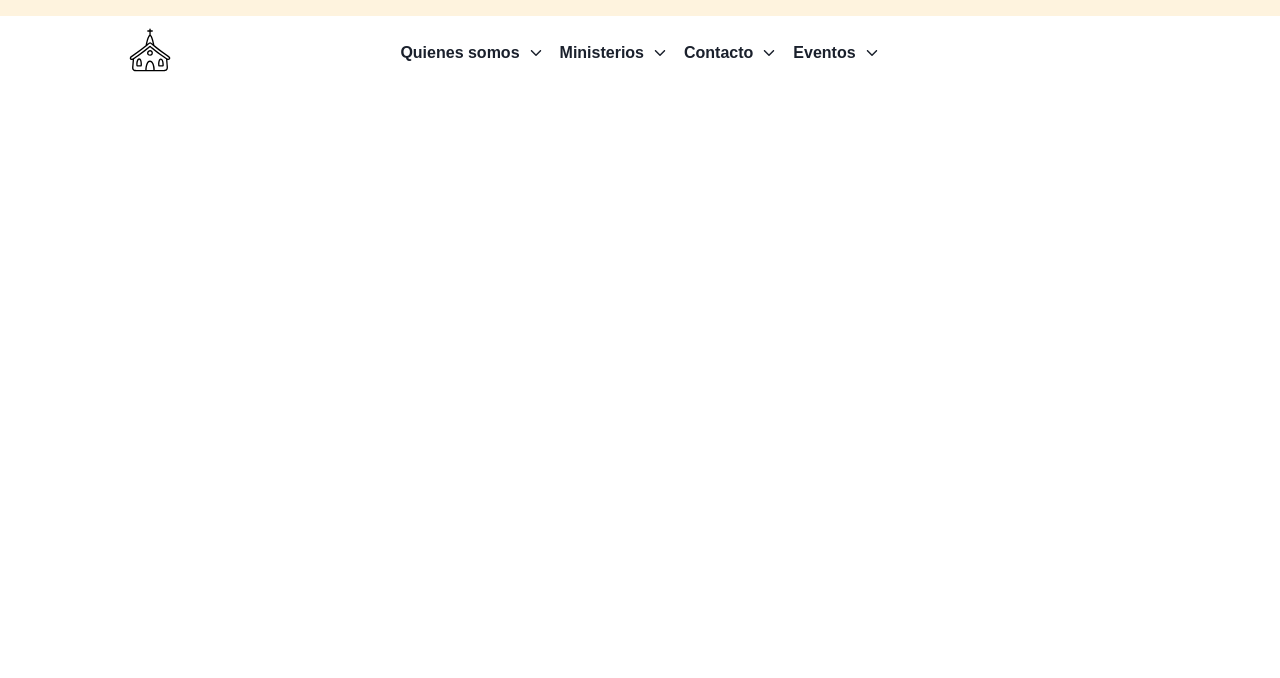
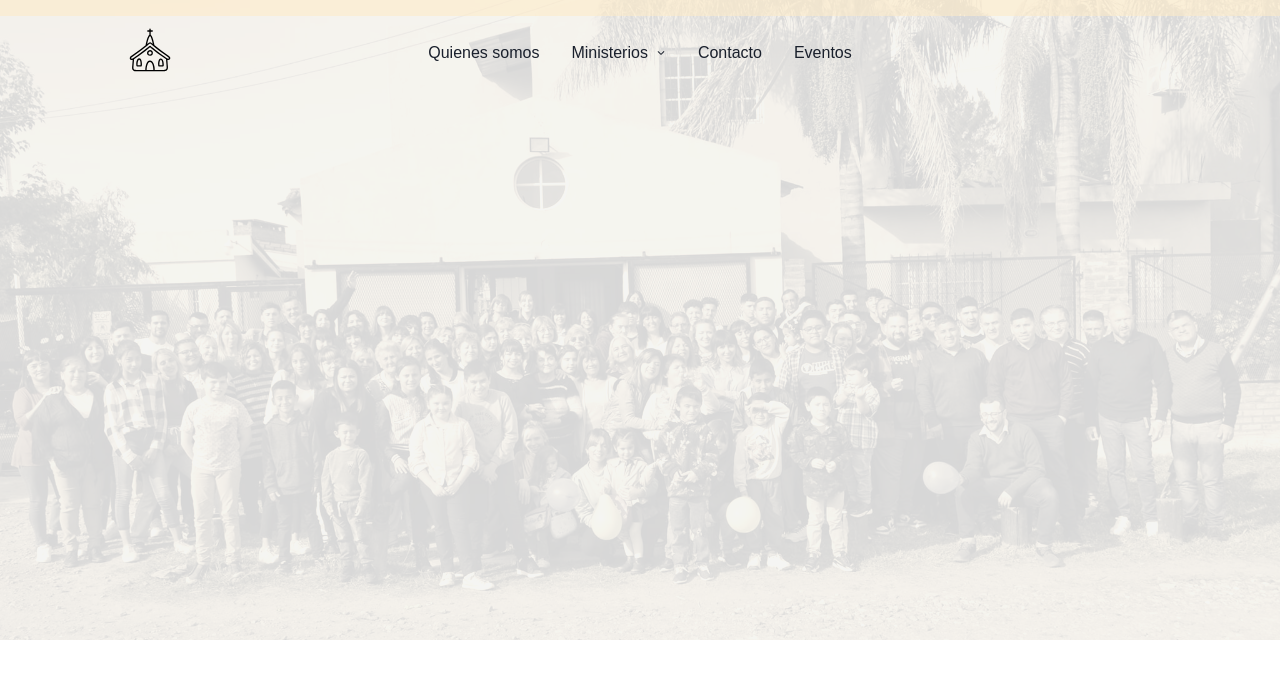
Before and after one commit to Agus9217/iglesia-production, a Next.js app: page / in a window 1280 px wide. Shown: the top 678 px of the page. Built offline with nearby package versions, Linux system fonts and the light colour scheme.

Commit message:
adding some transitions with motion

```diff
--- a/package.json
+++ b/package.json
@@ -13,10 +13,12 @@
     "@chakra-ui/react": "^2.8.2",
     "@emotion/react": "^11.13.0",
     "@emotion/styled": "^11.13.0",
+    "@fontsource-variable/montserrat": "^5.0.19",
     "framer-motion": "^11.3.21",
     "next": "14.2.5",
     "react": "^18",
-    "react-dom": "^18"
+    "react-dom": "^18",
+    "react-icons": "^5.2.1"
   },
   "devDependencies": {
     "@types/node": "^20",
--- /dev/null
+++ b/src/app/components/hero/Hero.tsx
@@ -0,0 +1,26 @@
+import { AspectRatio, Box } from '@chakra-ui/react'
+import Image from 'next/image'
+import img from '../../assets/img/iglesia-hero-img.jpg'
+
+export const Hero = () => {
+  return (
+    <Box
+      position={'relative'}
+      top={0}
+      w={'100%'}
+    >
+      <AspectRatio
+        m={0}
+        p={0}
+        ratio={4 / 2}
+      >
+        <Box
+          as={Image}
+          src={img}
+          alt={'Iglesia Cristiana Barrio Nuevo'}
+          filter={'opacity(20%) sepia(90%) contrast(60%)'}
+        />
+      </AspectRatio>
+    </Box>
+  )
+}
--- a/src/app/components/index.tsx
+++ b/src/app/components/index.tsx
@@ -1 +1,2 @@
+export { Hero } from "./hero/Hero";
 export { Navbar } from "./navbar/Navbar";
--- a/src/app/components/navbar/DesktopNavbar.tsx
+++ b/src/app/components/navbar/DesktopNavbar.tsx
@@ -5,9 +5,12 @@ import logo from '../../assets/img/church-logo.svg'
 import { IoIosArrowDown } from "react-icons/io";
 import Image from 'next/image'
 import { navItem } from './nav-item'
-import { Link } from '@chakra-ui/next-js'
+import { motion } from 'framer-motion';
+
+const MotionButton = motion(Button)
 
 export const DesktopNavbar = () => {
+
   return (
     <Stack
       spacing={0}
@@ -20,12 +23,26 @@ export const DesktopNavbar = () => {
         alignItems={'center'}
         justifyContent={'center'}
       >
+        <MotionButton
+          as={'a'}
+          variant={'ghost'}
+          href={'/'}
+          _hover={{
+            style: 'none'
+          }}
+          _active={{
+            style: 'none'
+          }}
+          whileHover={{ scale: 0.9 }}
+          whileTap={{ scale: 1.2 }}
+        >
           <Image
             src={logo}
             alt={'Logo iglesia cristiana en barrio nuevo'}
             width={60}
             height={60}
           />
+        </MotionButton>
       </Flex>
       <Flex
         flexGrow={2}
@@ -43,13 +60,16 @@ export const DesktopNavbar = () => {
                 <Button
                   as={'a'}
                   href={item.href ?? '#'}
-                  p={2}
+                  p={4}
+                  _hover={{
+                    bg: 'orange.100'
+                  }}
+                  rounded={'none'}
                   variant={'ghost'}
-                  _hover={{
-                    color: 'orange.300'
-                  }}
-                  rightIcon={<IoIosArrowDown />}
-
+                  fontWeight={'medium'}
+                  rightIcon={
+                    item.children && <IoIosArrowDown size={'10px'} />
+                  }
                 >
                   {item.label}
                 </Button>
@@ -78,7 +98,7 @@ export const DesktopNavbar = () => {
                             display={'block'}
                             p={4}
                             _hover={{
-                              bg: 'orange.50'
+                              bg: 'orange.100'
                             }}
                           >
                             {item.label}
--- a/src/app/components/navbar/Navbar.tsx
+++ b/src/app/components/navbar/Navbar.tsx
@@ -4,12 +4,6 @@ import { DesktopNavbar } from './DesktopNavbar'
 
 export const Navbar = () => {
   return (
-    <>
-      <Divider
-        borderColor={'orange.100'}
-        borderWidth={'8px'}
-        mb={2}
-      />
     <Stack
       as={'header'}
       spacing={0}
@@ -18,11 +12,18 @@ export const Navbar = () => {
       w={'100%'}
       top={0}
       justifyContent={'center'}
+      zIndex={1000}
     >
+      <Divider
+        position={'absolute'}
+        borderWidth={'8px'}
+        borderColor={'orange.100'}
+        top={0}
+      />
+
 
       <DesktopNavbar />
     </Stack>
-    </>
 
   )
 }
--- a/src/app/page.tsx
+++ b/src/app/page.tsx
@@ -1,8 +1,7 @@
-import { Heading } from "@chakra-ui/react";
+import { Hero } from "./components";
 
 export default function HomePage() {
   return (
-    <Heading>
-    </Heading>
+    <Hero />
   );
 }
```
Also changed, not shown: src/app/assets/img/iglesia-hero-img.jpg (added), 1 other file (tests, documents, lock files or other folders). Lines whose indentation alone changed are shown as unchanged.
